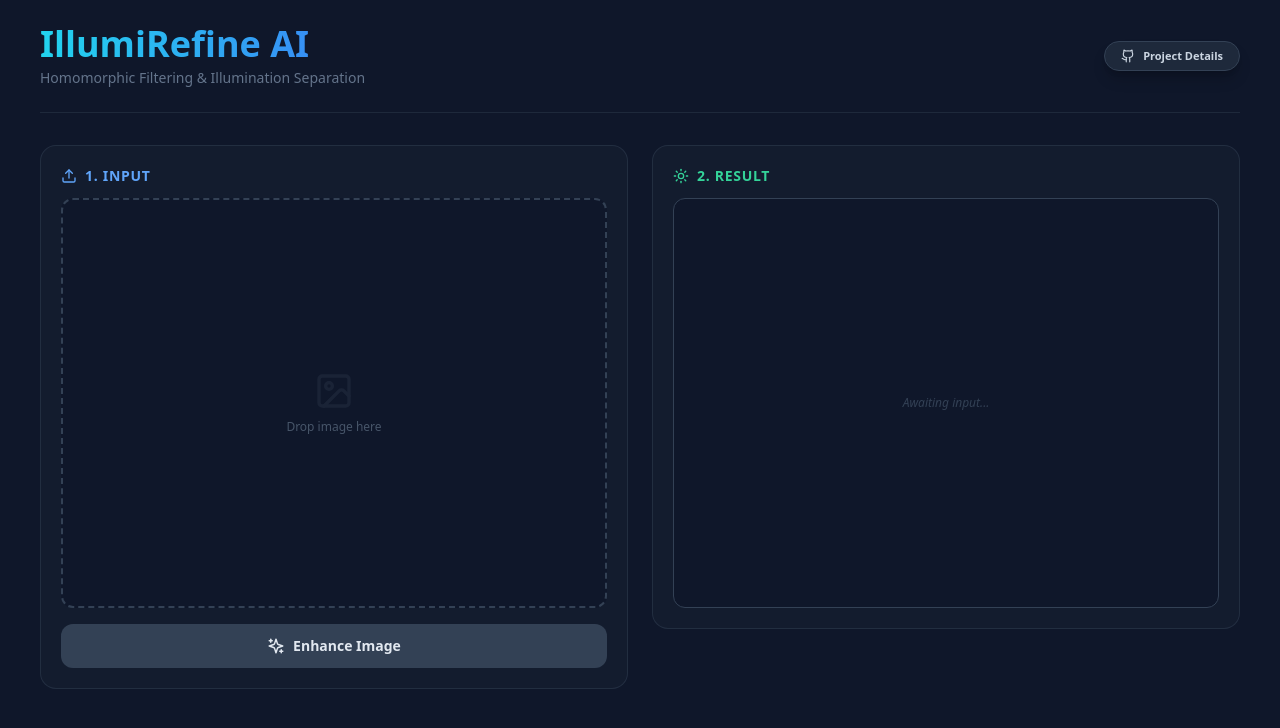
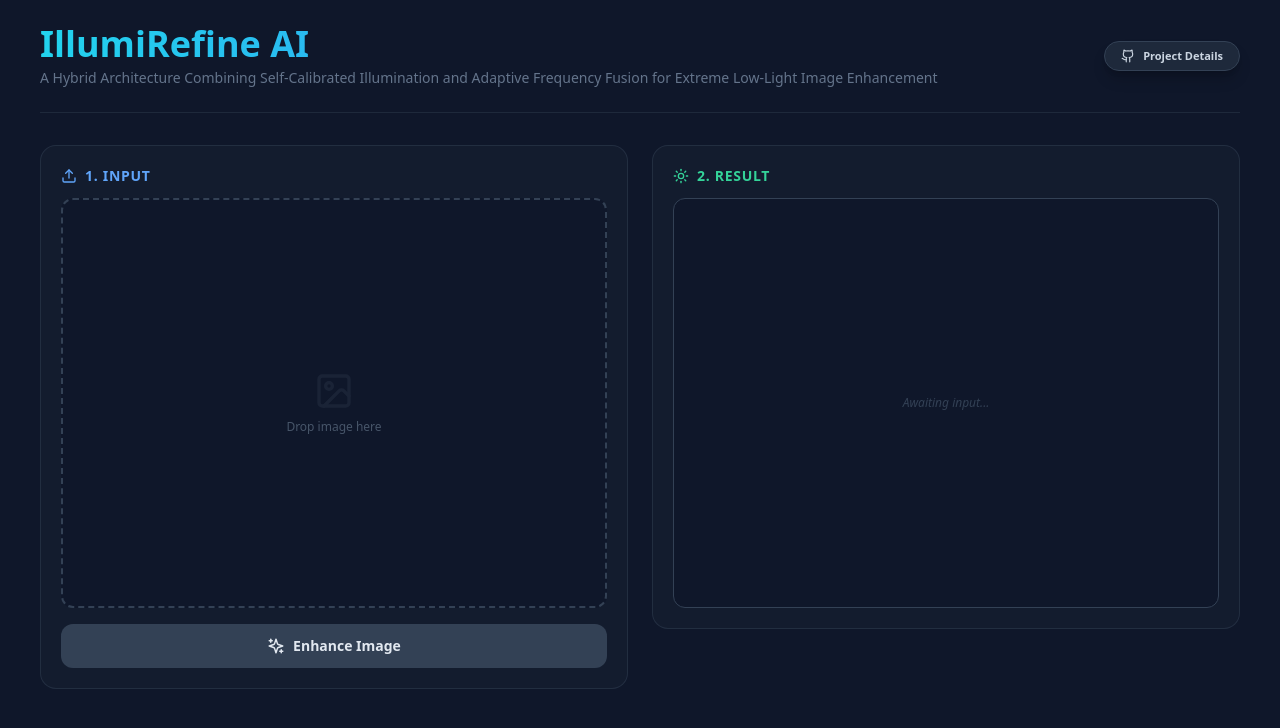
Before and after one commit to Kunal-Pramanik/IllumiRefine-AI, a React (Create React App) app in the folder frontend/: page / in a window 1280 px wide. Shown: the top 728 px of the page. Built offline with nearby package versions, Linux system fonts and the light colour scheme.

Commit message:
Update description for IllumiRefine AI

```diff
--- a/frontend/src/App.js
+++ b/frontend/src/App.js
@@ -62,7 +62,8 @@ function App() {
             IllumiRefine AI
           </h1>
           <p className="text-slate-500 text-xs md:text-sm font-medium mt-1">
-            Homomorphic Filtering & Illumination Separation
+           A Hybrid Architecture Combining Self-Calibrated Illumination and Adaptive Frequency Fusion for Extreme Low-Light Image Enhancement
+
           </p>
         </div>
 
```
